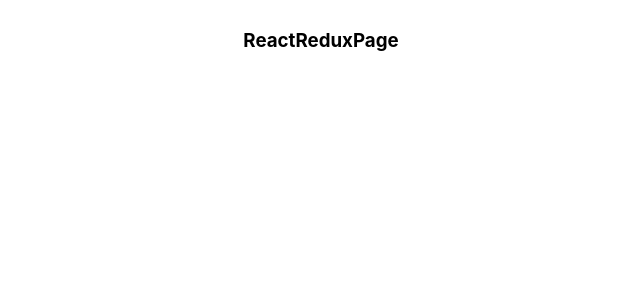
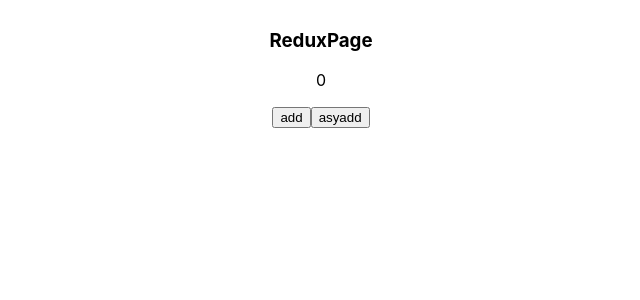
Before and after one commit to qinran0423/react, a React (Create React App) app in the folder react-study/: page / in a window 1280 px wide. Shown: the top 300 px of the page, without its empty margins (319-959 px from the left). Built offline with nearby package versions, Linux system fonts and the light colour scheme.

Commit message:
applymiddleware

```diff
--- a/react-study/src/App.js
+++ b/react-study/src/App.js
@@ -5,19 +5,19 @@ import './App.css'
 // import AntdFormPage from './pages/AntdFormPage';
 // import MyRCFieldForm from './pages/MyRCFieldForm';
 // import MyRCForm from './pages/MyRCForm';
-// import ReduxPage from './pages/ReduxPage';
-import ReactReduxPage from './pages/ReactReduxPage';
+import ReduxPage from './pages/ReduxPage';
+// import ReactReduxPage from './pages/ReactReduxPage';
 
 function App() {
   return (
     <div className="App">
       {/* <ContextPage/> */}
       {/* <HocPage/> */}
-      {/* <AntdFormPage/> */}
+      {/* <AntdFormPage/
       {/* <MyRCFieldForm/> */}
       {/* <MyRCForm/> */}
-      {/* <ReduxPage/> */}
-      <ReactReduxPage/>
+      <ReduxPage/>
+      {/* <ReactReduxPage/> */}
     </div>
   );
 }
--- a/react-study/src/pages/ReduxPage.js
+++ b/react-study/src/pages/ReduxPage.js
@@ -15,6 +15,7 @@ export default class ReduxPage extends Component {
 
   asyadd = () => {
     store.dispatch((dispatch, getState) => {
+      console.log('aaa'); //sy-log
       setTimeout(() => {
         console.log('getState', getState()); //sy-log
         dispatch({type: "ADD"});
@@ -30,7 +31,7 @@ export default class ReduxPage extends Component {
     return (
       <div>
         <h3>ReduxPage</h3>
-        <p>{store.getState()}</p>
+        <p>{store.getState().count}</p>
         <button onClick={this.add}>add</button>
         <button onClick={this.asyadd}>asyadd</button>
       </div>
--- a/react-study/src/qredux/applyMiddleware.js
+++ b/react-study/src/qredux/applyMiddleware.js
@@ -4,11 +4,15 @@ import store from "../store";
 export default function applyMiddleware(...middlewares) {
   return createStore => reducer => {
     const store = createStore(reducer)
+    console.log('store', store); //sy-log
     let dispatch = store.dispatch
+    console.log('dispatch', dispatch); //sy-log
 
     const midApi = {getState: store.getState, dispatch: (action) => dispatch(action)}
+    console.log('midApi', midApi); //sy-log
     //todo 加强dispatch
     const middlewareChain = middlewares.map(middleware => middleware(midApi))
+    console.log('middlewareChain', middlewareChain); //sy-log
     dispatch = compose(...middlewareChain)(store.dispatch)
 
     //返回store,同时把dispatch加强
@@ -19,6 +23,7 @@ export default function applyMiddleware(...middlewares) {
     }
   }
 }
+
 function compose(...funcs) {
   if (funcs.length === 0) {
     return arg => arg;
--- a/react-study/src/qredux/createStore.js
+++ b/react-study/src/qredux/createStore.js
@@ -3,15 +3,15 @@
 export default function createStore(reducer, enhancer) {
 
   if(enhancer) {
-    console.log(enhancer)
     // 增强createStore的dispatch
+    console.log(enhancer(createStore)(reducer))
+
+    // applyMiddleware(thunk, logger)(createStore)(reducer)
     return enhancer(createStore)(reducer)
   }
 
   let currentState;
   let currentListeners = [];
-
-
 
   function getState() {
     return currentState;
--- a/react-study/src/store/index.js
+++ b/react-study/src/store/index.js
@@ -1,7 +1,7 @@
 // import {createStore, applyMiddleware} from 'redux';
 import thunk from 'redux-thunk';
 import logger from 'redux-logger'
-// import combineReducers from '../qredux/combineReducers'
+import combineReducers from '../qredux/combineReducers'
 
 import {createStore, applyMiddleware} from '../qredux/'
 
@@ -16,7 +16,7 @@ const counterReducer = (state = 0, {type, preloay = 1}) => {
   }
 }
 
-const store = createStore(counterReducer, applyMiddleware(thunk, logger));
+const store = createStore(combineReducers({count: counterReducer}), applyMiddleware(thunk, logger));
 
 console.log(store)
 
```
Also changed, not shown: 1 other file (tests, documents, lock files or other folders).
